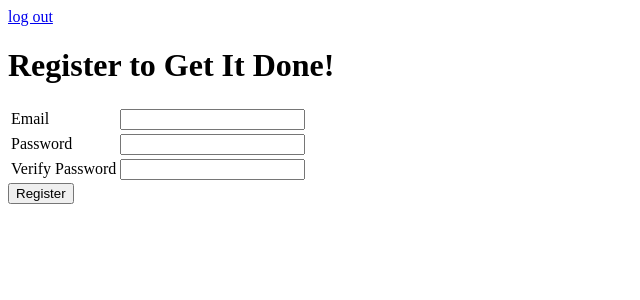
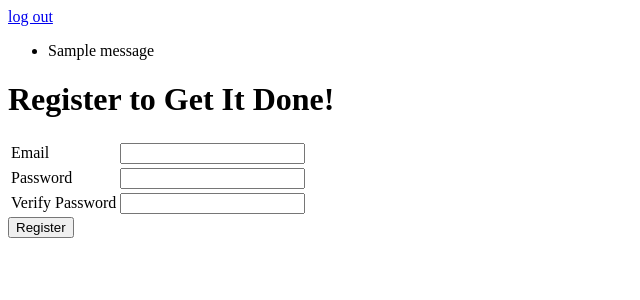
Before and after one commit to bdburns6389/get-it-done, a Flask app: page /register in a window 1280 px wide. Shown: the top 300 px of the page, without its empty margins (0-640 px from the left). Run offline with Flask 2, Linux system fonts and the light colour scheme; tables that the repository leaves empty hold one stand-in row (values such as "Sample post"); one stand-in notice (Sample message) is shown.

Commit message:
Used flash for error messages

```diff
--- a/main.py
+++ b/main.py
@@ -1,4 +1,4 @@
-from flask import Flask, request, redirect, render_template, session
+from flask import Flask, request, redirect, render_template, session, flash
 from flask_sqlalchemy import SQLAlchemy
 
 
@@ -45,10 +45,10 @@ def login():
         user = User.query.filter_by(email=email).first()
         if user and user.password == password:
             session['email'] = email
+            flash('Logged In') #Allows message on screen that will be cleared after reload (I think)
             return redirect('/')
         else:
-            #TODO-->
-            pass
+            flash('User Password Incorrect, or User Does Not Exist', 'error')
     return render_template('login.html')
 
 @app.route('/register', methods=['POST', 'GET'])
--- a/templates/base.html
+++ b/templates/base.html
@@ -2,6 +2,11 @@
 <html>
     <head>
         <title>{{title}}</title>
+        <style>
+            .error {
+                color: red;
+            }
+        </style>
     </head>
 <body>
 
@@ -9,6 +14,14 @@
         <a href='/logout'>log out</a>
     </div>
 
+    {% with messages = get_flashed_messages(with_categories=True) %}
+        <ul>
+        {% for category,message in messages %}
+            <li class="{{category}}">{{message}}</li>
+        {% endfor %}
+        </ul>
+    {% endwith %}
+
     {% block content %}
     {% endblock %}
 
```
